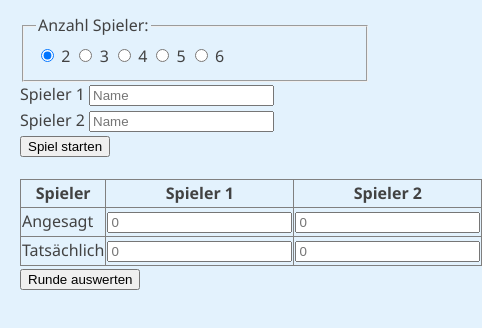
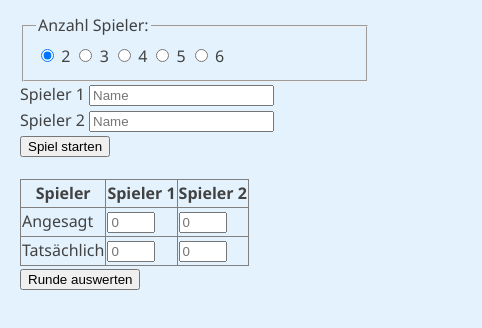
Before and after one commit to Karoxi/trick-tracker, a plain HTML site: page index.html in a window 390 px wide. Both pictures are taken after a click on the button "Spiel starten". Shown: the part 94-422 px from the top of the page, 482 px wide, since content can reach past the window. Drawn offline with Linux system fonts and the light colour scheme.

Commit message:
Inputfelder für Zahlen verkleinert, für verbesserte Responsivität

```diff
--- a/style.css
+++ b/style.css
@@ -126,3 +126,8 @@ h1, h2 {
     font-weight: 700;
   }
 }
+@media (max-width: 600px) {
+    input[type="number"] {
+        width: 3em;
+    }
+}
```
